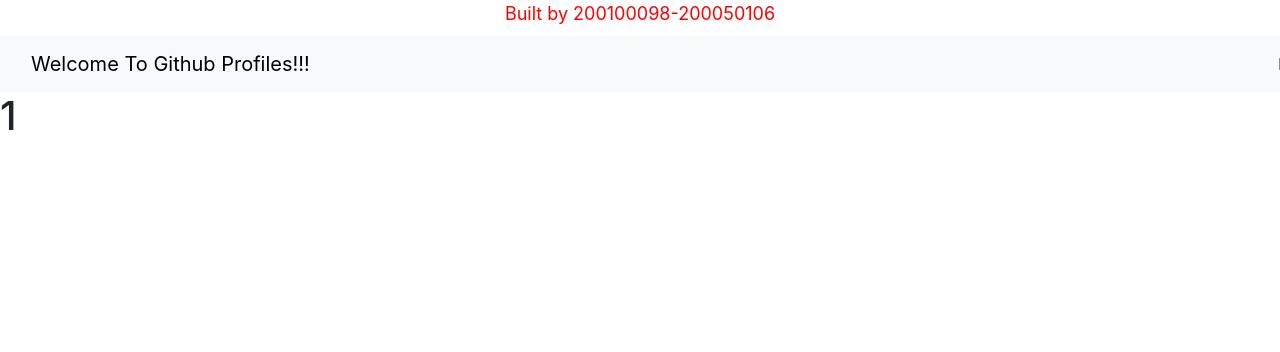
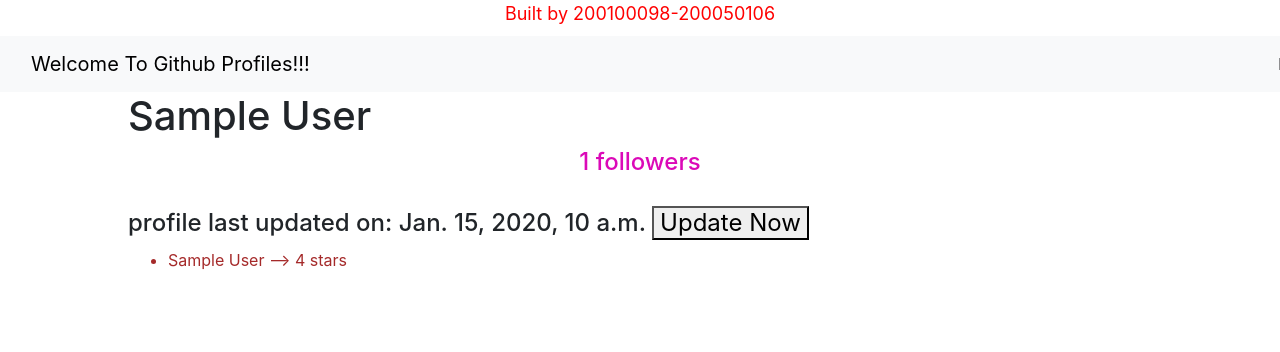
Before and after one commit to Pinkesh2312/CS251_outlab4, a Django app: page /1 in a window 1280 px wide; the page is wider, and only the part inside the window is pictured. Shown: the top 352 px of that part. Run offline with Django 3.2, Linux system fonts and the light colour scheme; a user stored in the database is signed in; tables that the repository leaves empty hold one stand-in row (values such as "Sample post"); some libraries are stand-ins or nearby versions.

Commit message:
modified profile page and made references.txt

```diff
--- a/cs251outlab/cs251outlab/settings.py
+++ b/cs251outlab/cs251outlab/settings.py
@@ -112,13 +112,13 @@ AUTH_PASSWORD_VALIDATORS = [
 
 LANGUAGE_CODE = 'en-us'
 
-TIME_ZONE = 'UTC'
+TIME_ZONE = 'Asia/Kolkata'
 
 USE_I18N = True
 
 USE_L10N = True
 
-USE_TZ = True
+USE_TZ = False
 
 
 # Static files (CSS, JavaScript, Images)
--- /dev/null
+++ b/cs251outlab/references.txt
@@ -0,0 +1,5 @@
+1. https://github.com/CoreyMSchafer/code_snippets/tree/master/Django_Blog
+For learning django, we mostly followed Corey Schafers youtube tutorials. He posted the source code on his github account. The link for the same is given above.
+
+2. https://stackoverflow.com/questions/8466851/making-first-name-last-name-a-required-attribute-rather-than-an-optional-one-in
+We used this stackoverflow webpage to learn how to make some fields in a django form mandatory.
--- a/cs251outlab/users/models.py
+++ b/cs251outlab/users/models.py
@@ -5,7 +5,7 @@ from django.contrib.auth.models import User
 class Profile(models.Model):
     username = models.TextField(max_length=50)
     followers = models.IntegerField()
-    lastUpdated = models.DateTimeField()
+    lastUpdated = models.DateTimeField(auto_now_add=True)
     user = OneToOneField(User, on_delete=models.CASCADE)
 
 class Repository(models.Model):
--- a/cs251outlab/users/static/users/main.css
+++ b/cs251outlab/users/static/users/main.css
@@ -13,15 +13,29 @@
 
 #mydiv {
   margin-left: 2in;
-  background-color: rgb(223, 99, 27);
   border: black;
   margin-top: 0.3in;
 }
 
 #list-item {
-  border: blue;
+  font-size: larger;
   color: brown;
-  border-radius: 10%;
   margin: 0.2in;
   padding: 0.1in;
 }
+
+#list-item2 {
+  color: brown;
+}
+
+.profile {
+  width: 80%;
+  margin-left: 10%;
+}
+
+#followers {
+  text-align: center;
+  font-size: x-large;
+  color: rgb(219, 9, 184);
+  margin-bottom: 0.3in;
+}
--- a/cs251outlab/users/templates/users/profile.html
+++ b/cs251outlab/users/templates/users/profile.html
@@ -1,8 +1,23 @@
 {% extends "users/base.html" %}
 
 {% block content %}
-{% if current_user == profile.user %}
-<h1>{{ profile.followers }}</h1>
+<div class="profile">
+<form method="POST">
+{% csrf_token %}
+{% if profile.user.last_name%}
+<h1>{{profile.user.first_name}} {{profile.user.last_name}}</h1>
+{% else %}
+<h1>{{profile.user.first_name}}</h1>
 {% endif %}
-
+<h4 id="followers"> {{profile.followers}} followers</h4>
+<h4> profile last updated on: {{profile.lastUpdated}} {% if current_user == profile.user %}
+    <span><button type="submit" class="btn-btn-link">Update Now</button></span>
+{% endif %}</h4>
+<ul>
+{% for repo in repositories %}
+<li id="list-item2">{{repo.name}} --> {{repo.stars}} stars</l1>
+{% endfor %}
+</ul>
+</form>
+<div>
 {% endblock content %}
--- a/cs251outlab/users/views.py
+++ b/cs251outlab/users/views.py
@@ -5,6 +5,7 @@ from .forms import UserRegisterForm
 from .data import profile_info
 from django.contrib.auth.models import User
 from .models import Profile, Repository
+from django.utils.timezone import now
 import requests
 from requests.exceptions import Timeout
 
@@ -15,7 +16,7 @@ def register(request):
             form.save()
             username = form.cleaned_data.get('username')
             data = profile_info(username)
-            profile = Profile(username = username, followers = data["followers"], lastUpdated = data["last_updated"], user = User.objects.get(username = username))
+            profile = Profile(username = username, followers = data["followers"], lastUpdated = now, user = User.objects.get(username = username))
             profile.save()
             for repo in data["repos"].keys():
                 repository = Repository(name = repo, stars = data["repos"][repo], profile = profile)
@@ -36,6 +37,19 @@ def home(request):
 
 @login_required
 def display_profile(request, profile_id):
+    if request.method == "POST":
+        profile = Profile.objects.get(id=profile_id)
+        data = profile_info(profile.username)
+        profile.lastUpdated = now()
+        profile.followers = data["followers"]
+        profile.save()
+        repositories = Repository.objects.filter(profile = profile)
+        for repo in repositories:
+            repo.stars = data["repos"][repo.name]
+            repo.save()
+        context = {"profile":profile, "current_user":request.user, "repositories":repositories}
+        return render(request, 'users/profile.html', context = context)
     profile = Profile.objects.get(id=profile_id)
-    context = {"profile":profile, "current_user":request.user}
+    repositories = Repository.objects.filter(profile = profile)
+    context = {"profile":profile, "current_user":request.user, "repositories":repositories}
     return render(request, 'users/profile.html', context = context)
```
Also changed, not shown: 1 other file.
